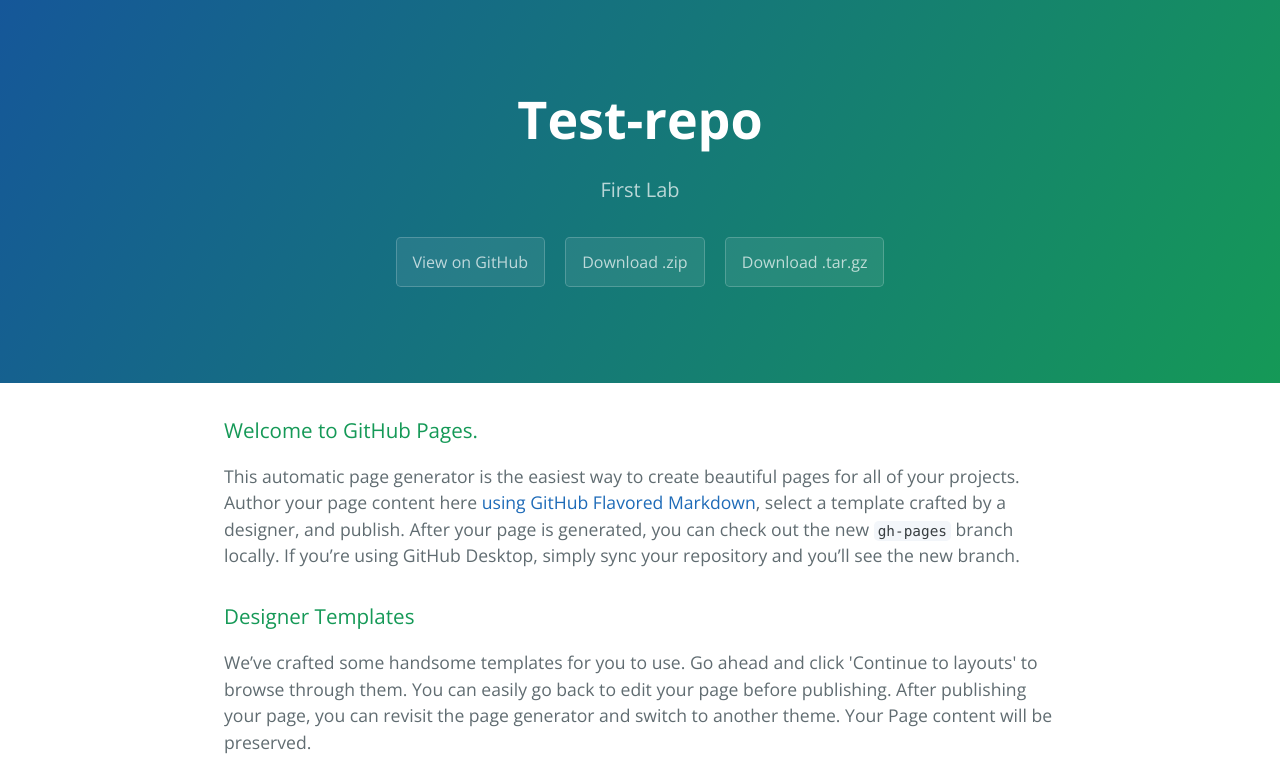
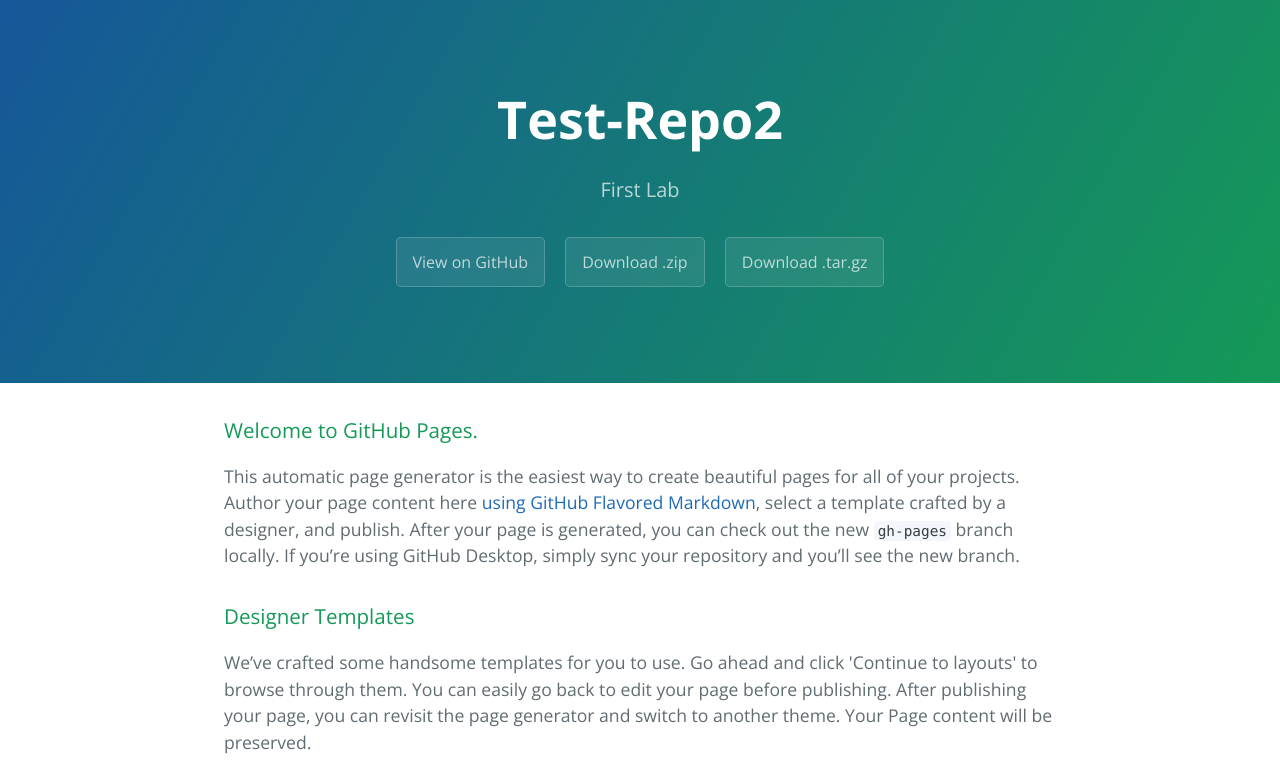
Before and after one commit to GeorgeGathiani/Test-Repo, a plain HTML site: page index.html in a window 1280 px wide. Shown: the top 784 px of the page. Drawn offline with nearby package versions, Linux system fonts and the light colour scheme.

Commit message:
Update index.html

```diff
--- a/index.html
+++ b/index.html
@@ -11,7 +11,7 @@
   </head>
   <body>
     <section class="page-header">
-      <h1 class="project-name">Test-repo</h1>
+      <h1 class="project-name">Test-Repo2</h1>
       <h2 class="project-tagline">First Lab</h2>
       <a href="https://github.com/GeorgeGathiani/Test-Repo" class="btn">View on GitHub</a>
       <a href="https://github.com/GeorgeGathiani/Test-Repo/zipball/master" class="btn">Download .zip</a>
```
